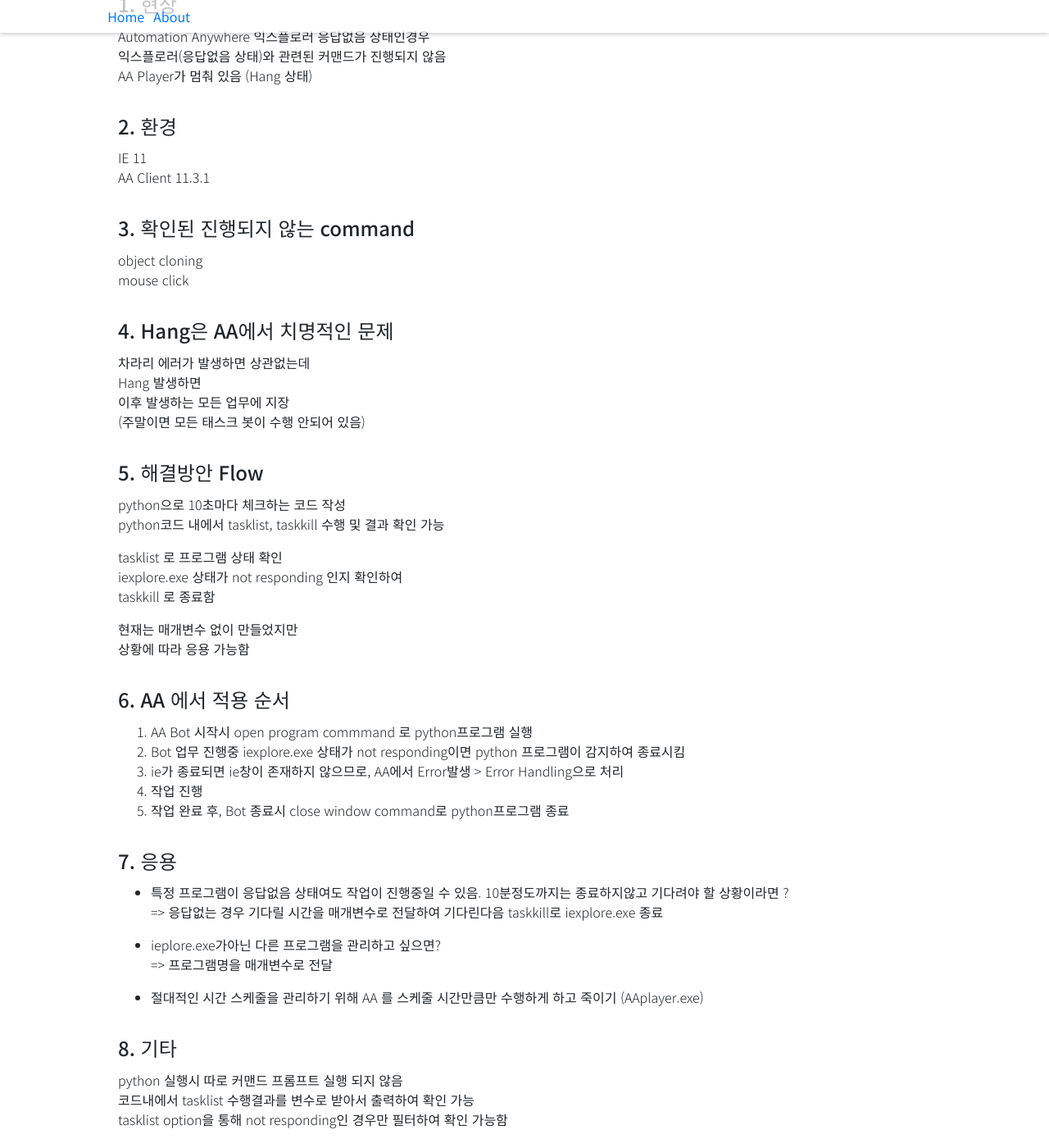
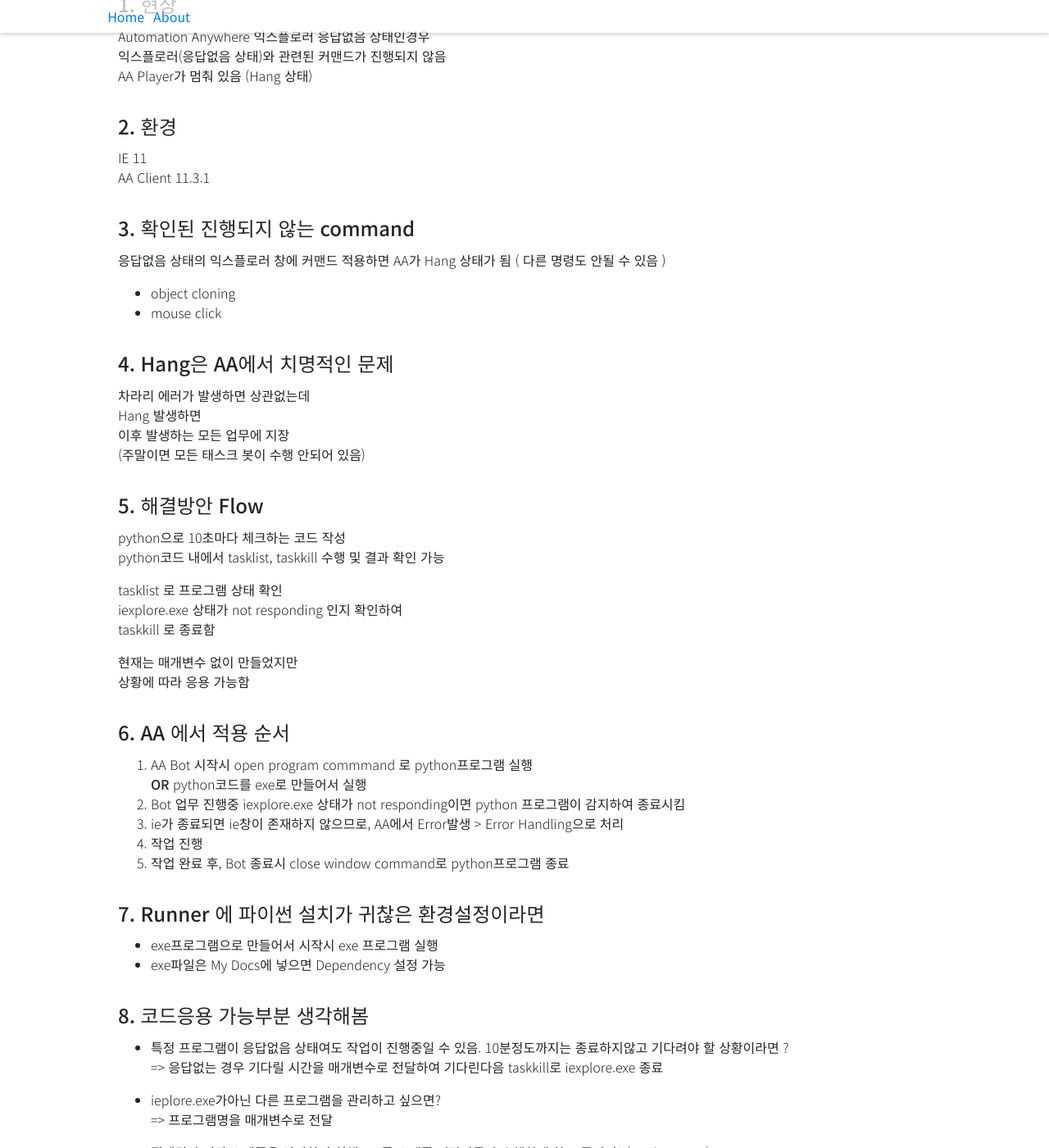
Before and after one commit to waonta/wati2.github.io, a Jekyll site: the page built from _posts/2020-05-16-python taskkill.md, in a window 1280 px wide and 1400 px high, scrolled down 339 px. Shown: the whole window at 82% size. Built offline with Jekyll 4.4.1, drawn with Linux system fonts in a browser that asks for light colours; some web fonts are replaced; some of the changed text lies outside the part shown.

Commit message:
edit post

```diff
--- a/_posts/2020-05-16-python taskkill.md
+++ b/_posts/2020-05-16-python taskkill.md
@@ -8,30 +8,31 @@
 #### python으로 윈도우에서 응답없음 프로그램 종료하기
 [https://github.com/wati2/python-taskkill](https://github.com/wati2/python-taskkill)
 
-#### 1. **현상**
+#### 1. 현상
 
 Automation Anywhere 익스플로러 응답없음 상태인경우
 익스플로러(응답없음 상태)와 관련된 커맨드가 진행되지 않음
 AA Player가 멈춰 있음 (Hang 상태)
 
-#### 2. **환경**
+#### 2. 환경
 
 IE 11
 AA Client 11.3.1
 
-#### 3. **확인된 진행되지 않는 command**
+#### 3. 확인된 진행되지 않는 command
 
-object cloning
-mouse click
+응답없음 상태의 익스플로러 창에 커맨드 적용하면 AA가 Hang 상태가 됨 ( 다른 명령도 안될 수 있음 )
++ object cloning
++ mouse click
 
-#### 4. **Hang은 AA에서 치명적인 문제**
+#### 4. Hang은 AA에서 치명적인 문제
 
 차라리 에러가 발생하면 상관없는데
 Hang 발생하면
 이후 발생하는 모든 업무에 지장
 (주말이면 모든 태스크 봇이 수행 안되어 있음)
 
-#### 5. **해결방안 Flow**
+#### 5. 해결방안 Flow
 
 python으로 10초마다 체크하는 코드 작성
 python코드 내에서 tasklist, taskkill 수행 및 결과 확인 가능
@@ -43,15 +44,20 @@
 현재는 매개변수 없이 만들었지만
 상황에 따라 응용 가능함
 
-#### 6. **AA 에서 적용 순서**
+#### 6. AA 에서 적용 순서
 
 1. AA Bot 시작시 open program commmand 로 python프로그램 실행
+**OR** python코드를 exe로 만들어서 실행
 2. Bot 업무 진행중 iexplore.exe 상태가 not responding이면 python 프로그램이 감지하여 종료시킴
 3. ie가 종료되면 ie창이 존재하지 않으므로, AA에서 Error발생 > Error Handling으로 처리
 4. 작업 진행
 5. 작업 완료 후, Bot 종료시 close window command로 python프로그램 종료
 
-#### 7. **응용**
+#### 7. Runner 에 파이썬 설치가 귀찮은 환경설정이라면
++ exe프로그램으로 만들어서 시작시 exe 프로그램 실행
++ exe파일은 My Docs에 넣으면 Dependency 설정 가능
+
+#### 8. 코드응용 가능부분 생각해봄
 
 - 특정 프로그램이 응답없음 상태여도 작업이 진행중일 수 있음. 10분정도까지는 종료하지않고 기다려야 할 상황이라면 ?
   => 응답없는 경우 기다릴 시간을 매개변수로 전달하여 기다린다음 taskkill로 iexplore.exe 종료
```
Also changed, not shown: other parts of _posts/2020-05-16-python taskkill.md (+2 -2 lines).
